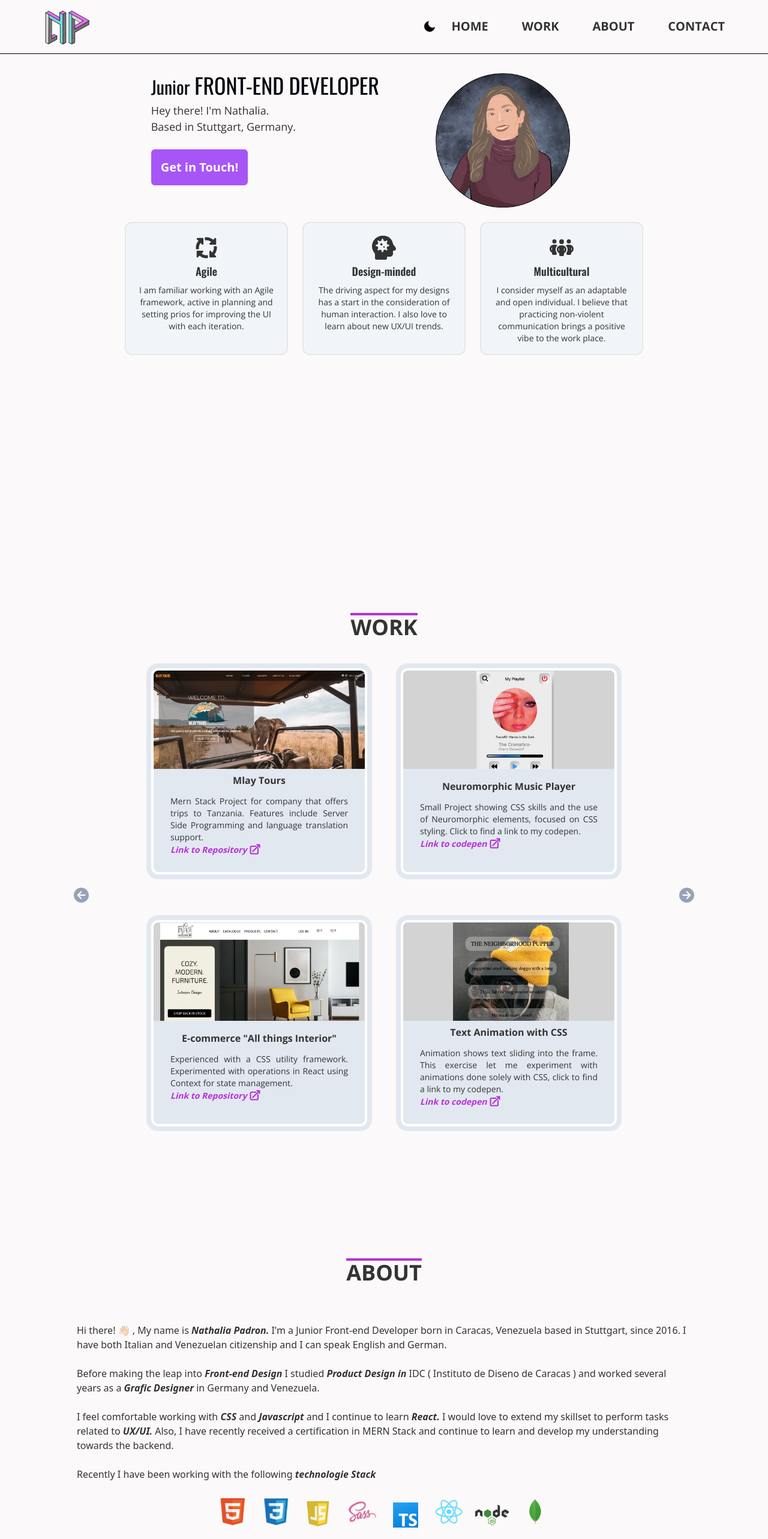
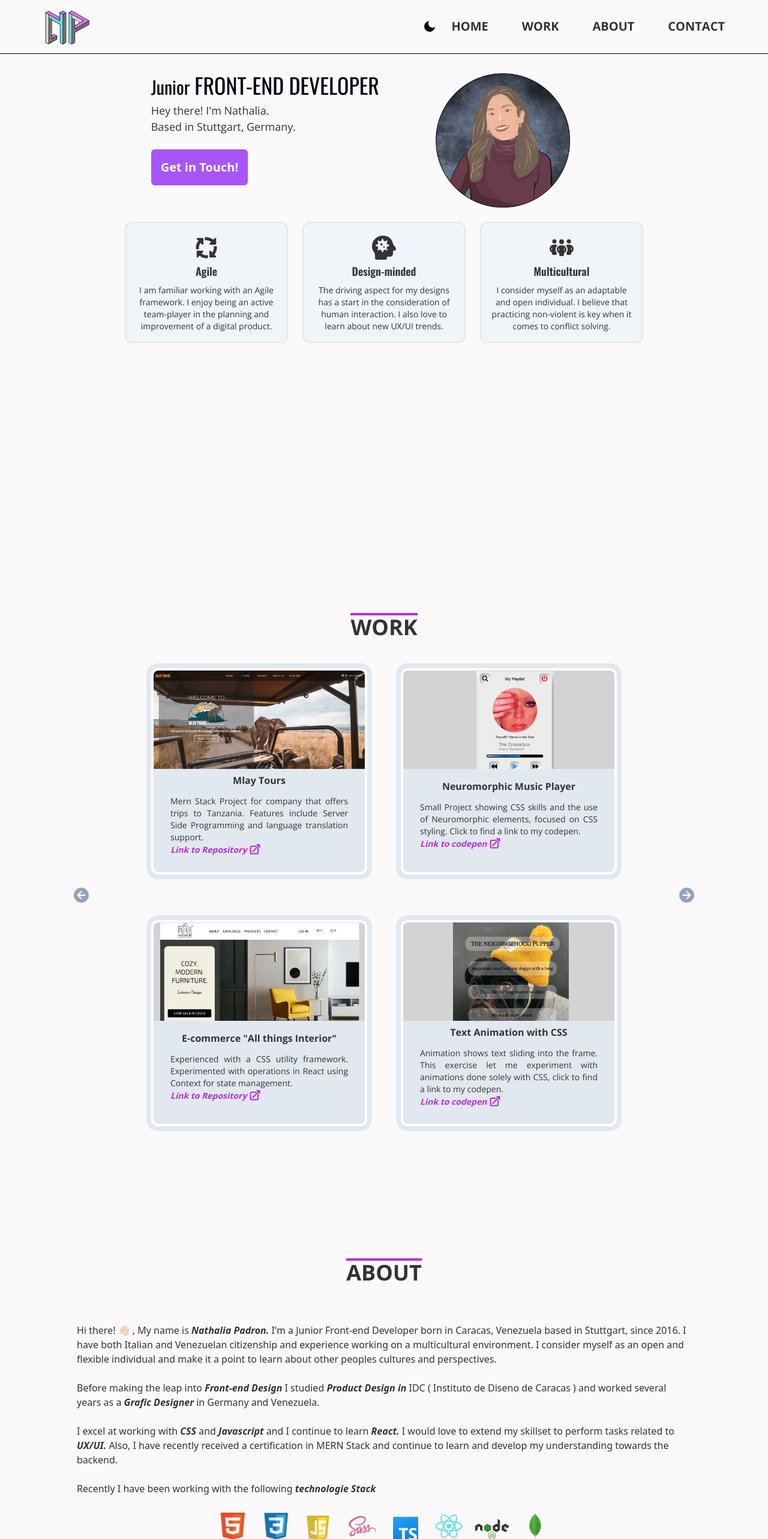
Before and after one commit to NattyDCI/portfolioFrontendDevNathaliaPadron, a React (Vite) app in the folder portfolioFrontendNathalia/: page / in a window 1280 px wide. Shown: the top 2566 px of the page at 60% size. Built offline with nearby package versions, Linux system fonts and the light colour scheme.

Commit message:
changes to about me section

```diff
--- a/portfolioFrontendNathalia/src/constants/index.js
+++ b/portfolioFrontendNathalia/src/constants/index.js
@@ -25,7 +25,7 @@ export const features = [
         id: "feature-1",
         icon: "agile",
         title: "Agile",
-        content: "I am familiar working with an Agile framework, active in planning and setting prios for improving the UI with each iteration.",
+        content: "I am familiar working with an Agile framework. I enjoy being an active team-player in the planning and improvement of a digital product. ",
     },
     {
         id: "feature-2",
@@ -37,7 +37,7 @@ export const features = [
         id: "feature-3",
         icon: "multicultural",
         title: "Multicultural",
-        content: "I consider myself as an adaptable and open individual. I believe that practicing non-violent communication brings a positive vibe to the work place.",
+        content: "I consider myself as an adaptable and open individual. I believe that practicing non-violent is key when it comes to conflict solving. ",
     },
 ]
 
@@ -57,7 +57,7 @@ export const about =
         },
         {
             name: "parragraf3",
-            content: " I'm a Junior Front-end Developer born in Caracas, Venezuela based in Stuttgart, since 2016. I have both Italian and Venezuelan citizenship and I can speak English and German.",
+            content: " I'm a Junior Front-end Developer born in Caracas, Venezuela based in Stuttgart, since 2016. I have both Italian and Venezuelan citizenship and experience working on a multicultural environment. I consider myself as an open and flexible individual and make it a point to learn about other peoples cultures and perspectives. ",
         },
         {
             name: "parragraf4",
@@ -93,7 +93,7 @@ export const about =
         },
         {
             name: "parragraf12",
-            content: "I feel comfortable working with",
+            content: "I excel at working with ",
         },
         {
             name: "parragraf13",
```
